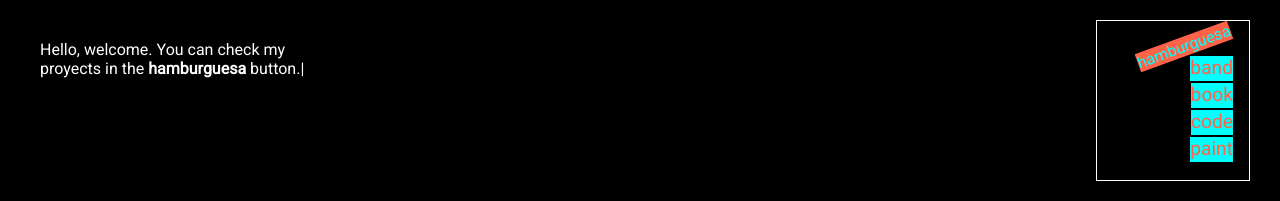
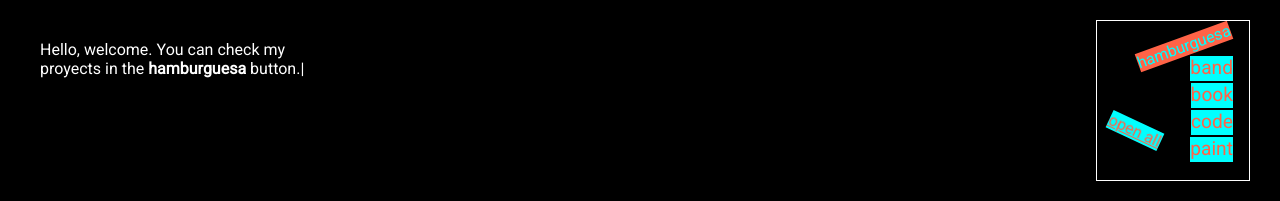
Before and after one commit to Rehlaender/Rehlaender.github.io, a React app: page / in a window 1280 px wide. Both pictures are taken after a click on the element "hamburguesa". Shown: the top 201 px of the page. Built offline with nearby package versions, Linux system fonts and the light colour scheme.

Commit message:
open all n style

```diff
--- a/app/Store.js
+++ b/app/Store.js
@@ -2,10 +2,11 @@ import React from 'react'
 import {
   ADD_MODAL,
   CLOSE_ALL,
+  OPEN_ALL,
   REMOVE_MODAL,
   SET_ACTIVE_MENU,
   TOGGLE_MENU } from './actionTypes';
-
+import {returnProyectIds} from './constants/PROYECTS';
 export const Store = React.createContext();
 
 const initialState = {
@@ -26,6 +27,11 @@ function reducer(state, action) {
       return {
         ...state,
         activeModals: []
+      };
+    case OPEN_ALL:
+      return {
+        ...state,
+        activeModals: [...returnProyectIds()]
       };
     case REMOVE_MODAL:
       const removeModal = state.activeModals.filter(id => id !== action.payload);
--- a/app/actionTypes/Menu_ActionTypes.js
+++ b/app/actionTypes/Menu_ActionTypes.js
@@ -1,3 +1,4 @@
 export const SET_ACTIVE_MENU = 'SET_ACTIVE_MENU';
 export const TOGGLE_MENU = 'TOGGLE_MENU';
 export const CLOSE_ALL = 'CLOSE_ALL';
+export const OPEN_ALL = 'OPEN_ALL';
--- a/app/actions/Menu_Actions.js
+++ b/app/actions/Menu_Actions.js
@@ -1,4 +1,8 @@
-import {CLOSE_ALL, SET_ACTIVE_MENU, TOGGLE_MENU} from '../actionTypes';
+import {
+  CLOSE_ALL,
+  OPEN_ALL,
+  SET_ACTIVE_MENU,
+  TOGGLE_MENU} from '../actionTypes';
 
 export const setActiveMenuAction = (menuName, dispatch) => {
   return dispatch({
@@ -18,3 +22,9 @@ export const closeAllAction = (dispatch) => {
     type: CLOSE_ALL,
   });
 }
+
+export const openAllAction = (dispatch) => {
+  return dispatch({
+    type: OPEN_ALL,
+  });
+}
--- a/app/components/Menu/Menu.css
+++ b/app/components/Menu/Menu.css
@@ -118,6 +118,17 @@ span.block.active > .blackLine {
   animation: RENDER_OPACITY forwards 200ms linear;
 }
 
+#openAll {
+  position: absolute;
+  left: 10px;
+  top: 100px;
+  background: cyan;
+  color: tomato;
+  text-decoration: underline;
+  cursor: pointer;
+  animation: RENDER_OPACITY_LONGER forwards 200ms linear;
+}
+
 @keyframes RENDER_OPACITY {
   from {
     opacity: 0;
@@ -129,3 +140,15 @@ span.block.active > .blackLine {
     top: 60px;
   }
 }
+
+@keyframes RENDER_OPACITY_LONGER {
+  from {
+    opacity: 0;
+    top: 0px;
+  }
+  to {
+    opacity: 1;
+    transform: rotate(25deg);
+    top: 100px;
+  }
+}
--- a/app/components/Menu/Menu.js
+++ b/app/components/Menu/Menu.js
@@ -5,6 +5,7 @@ import { KEYS } from '../../constants/KEYS';
 import { returnProyectsByType } from '../../constants/PROYECTS';
 
 import {CloseAll} from './CloseAll';
+import {OpenAll} from './OpenAll';
 
 import {Motion, spring} from 'react-motion';
 
@@ -39,6 +40,7 @@ export const Menu = (props) => {
       </Motion>
 
       <CloseAll />
+      <OpenAll />
 
       <Motion style={{x: spring(state.menuState ? 0 : 400)}}>
         {({x}) =>
--- /dev/null
+++ b/app/components/Menu/OpenAll.js
@@ -0,0 +1,17 @@
+import React from 'react';
+import { Store } from '../../Store';
+import { openAllAction } from '../../actions';
+
+export const OpenAll = () => {
+  const { state, dispatch } = React.useContext(Store);
+
+  const openAll = () => {
+    openAllAction(dispatch);
+  }
+
+  return state.menuState && (
+    <div id="openAll" onClick={() => openAll()}>
+      open all
+    </div>
+  );
+}
--- a/app/components/Modal/Modal.css
+++ b/app/components/Modal/Modal.css
@@ -5,7 +5,7 @@
   z-index: var(--popup-z-index);
 
   background: black;
-  border: 1px solid white;
+  border: 1px solid cyan;
   background-repeat: no-repeat;
   background-size: cover;
   background-position: center;
@@ -31,10 +31,17 @@
 .popup>.closeButton {
   cursor: pointer;
   color: cyan;
+  background: tomato;
   position: absolute;
   z-index: 2;
   top: 10px;
   right: 10px;
+  cursor: pointer;
+  transition: all 100ms linear;
+}
+
+.popup>.closeButton:hover {
+  color: white;
 }
 
 @keyframes WELCOME {
--- a/app/constants/PROYECTS.js
+++ b/app/constants/PROYECTS.js
@@ -2,6 +2,10 @@ import {KEYS} from './keys';
 
 export const returnProyectsByType = (type) => {
   return PROYECTS.filter(proyect => proyect.type === type);
+}
+
+export const returnProyectIds = () => {
+  return PROYECTS.map(proyect => proyect.id);
 }
 
 export const PROYECTS = [
```
